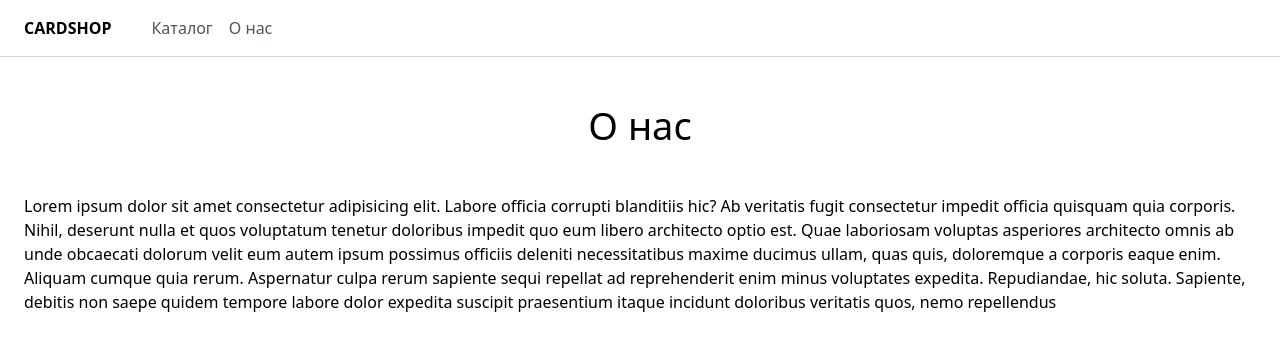
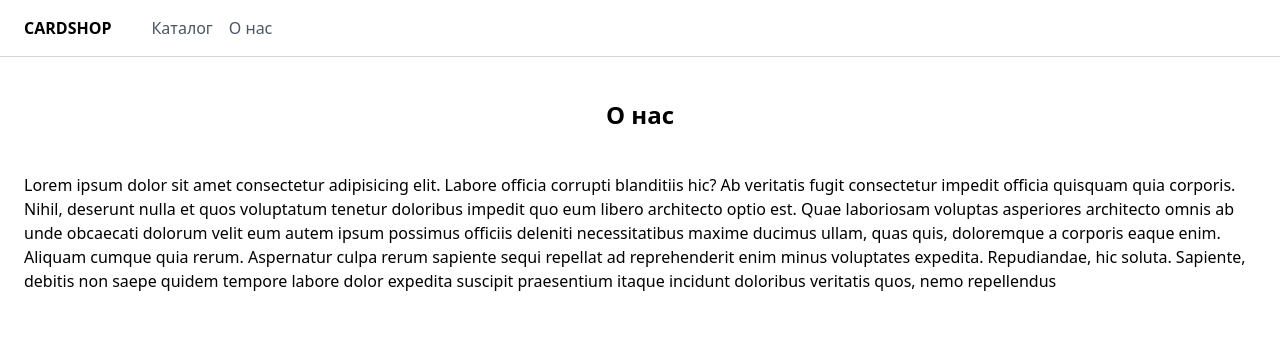
Before and after one commit to saprodan/card-shop, a Next.js app: page /about in a window 1280 px wide. Shown: the top 350 px of the page. Built offline with nearby package versions, Linux system fonts and the light colour scheme.

Commit message:
Раскомментирован функциональный код. Поправлена верстка карточек. Изменена конфигурация для vercel

```diff
--- a/app/layout.tsx
+++ b/app/layout.tsx
@@ -15,8 +15,7 @@ export default function RootLayout({
   return (
     <html lang="en">
       <body>
-        {/* <StoreProvider>{children}</StoreProvider> */}
-        {children}
+        <StoreProvider>{children}</StoreProvider>
       </body>
     </html>
   );
--- a/app/product/[id]/page.tsx
+++ b/app/product/[id]/page.tsx
@@ -1,8 +1,7 @@
 import { ProductPage, generateParams } from '@/pages_';
 
-// // export default generateStaticParams;
 export async function generateStaticParams() {
-   return await generateParams();
+  return await generateParams();
 }
 
 export default ProductPage;
--- a/next.config.mjs
+++ b/next.config.mjs
@@ -1,6 +1,4 @@
 /** @type {import('next').NextConfig} */
-
-const isProd = process.env.NODE_ENV === 'production';
 
 const nextConfig = {
   basePath: '',
--- a/src/app/store-provider.tsx
+++ b/src/app/store-provider.tsx
@@ -1,6 +1,5 @@
-// 'use client';
+'use client';
 import { AppStore, makeStore } from '@/app/store';
-import { setupListeners } from '@reduxjs/toolkit/query';
 import { useRef } from 'react';
 import { Provider } from 'react-redux';
 
--- a/src/entities/product/ui/product-card.tsx
+++ b/src/entities/product/ui/product-card.tsx
@@ -48,7 +48,7 @@ export const ProductCard: FC<ProductCardProps> = ({
 
   return (
     <div
-      className="flex flex-col gap-2 min-w-[250px] relative cursor-pointer"
+      className="flex flex-col gap-2 min-w-[250px] relative cursor-pointer border rounded-xl p-3"
       onClick={(e) => handleClick(e)}
     >
       <div className="flex items-center justify-center w-full h-[340px] verflow-hidden overflow-hidden rounded-xl">
@@ -60,15 +60,16 @@ export const ProductCard: FC<ProductCardProps> = ({
           priority
         />
       </div>
+      <div className="font-medium text-cyan-500 text-lg">
+        <span>{product.price + ' $'}</span>
+      </div>
       <p className="font-medium overflow-hidden text-ellipsis whitespace-nowrap">
         {product.title}{' '}
       </p>
-      {/* <p className="text-sm text-gray-400 h-20 overflow-hidden">
-        {product.description && truncate(product.description, 150)}
-      </p> */}
       <p className="text-sm text-gray-400 overflow-hidden text-ellipsis whitespace-nowrap">
         {product.description}
       </p>
+
       <div className="absolute z-10 right-2 top-2" ref={likeRef}>
         {like}
       </div>
--- a/src/features/favorites/favorites-slice.ts
+++ b/src/features/favorites/favorites-slice.ts
@@ -20,8 +20,5 @@ export const favoriteSlice = createSlice({
   },
 });
 
-// export const { addToFavorite, deleteFromFavorite } =
-//   favoriteSlice.actions;
-
 export const favoritesReducer = favoriteSlice.reducer;
 export const favoritesActions = favoriteSlice.actions;
--- a/src/features/removed/removed-slice.ts
+++ b/src/features/removed/removed-slice.ts
@@ -21,8 +21,5 @@ export const removedSlice = createSlice({
   },
 });
 
-// export const { addToFavorite, deleteFromFavorite } =
-//   favoriteSlice.actions;
-
 export const removedReducer = removedSlice.reducer;
 export const removedActions = removedSlice.actions;
--- a/src/pages_/about.tsx
+++ b/src/pages_/about.tsx
@@ -6,7 +6,7 @@ export const AboutPage: FC = () => {
     <div>
       <Header />
       <div className="max-w-[1450px] px-6">
-        <p className="font-medium text-[38px] text-center my-10">
+        <p className="font-semibold text-[24px] text-center my-10">
           О нас
         </p>
         <p>
--- a/src/pages_/home.tsx
+++ b/src/pages_/home.tsx
@@ -1,5 +1,5 @@
 import { Header } from '@/features';
-// import { CardList } from '@/widgets/card-list';
+import { CardList } from '@/widgets/card-list';
 import { FC } from 'react';
 
 export const HomePage: FC = () => {
@@ -7,7 +7,7 @@ export const HomePage: FC = () => {
     <div>
       <Header />
       <main className="max-w-[1450px] mx-auto px-6 py-10">
-        {/* <CardList /> */}
+        <CardList />
       </main>
     </div>
   );
--- a/src/pages_/product.tsx
+++ b/src/pages_/product.tsx
@@ -1,6 +1,5 @@
 import { Header } from '@/features';
 import { FC } from 'react';
-// import { useRouter } from 'next/router';
 import { ProductInfo } from '@/widgets/product-info';
 import { Product } from '@/entities/product';
 
@@ -23,7 +22,7 @@ export const ProductPage: FC<ProductPageProps> = ({ params }) => {
     <div>
       <Header />
       <main className="max-w-[1450px] mx-auto px-6 py-10 ">
-        {/* <ProductInfo id={params.id} /> */}
+        <ProductInfo id={params.id} />
       </main>
     </div>
   );
```
Also changed, not shown: src/widgets/card-list/ui/card-list.tsx (+13 -0 lines).
